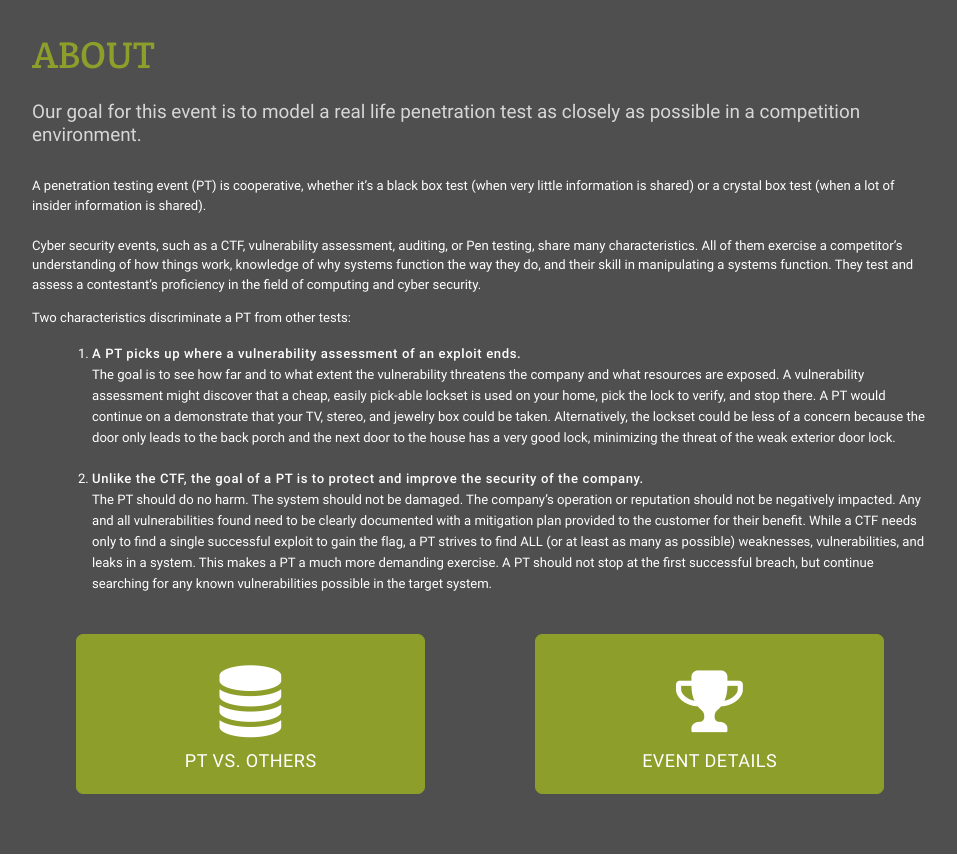
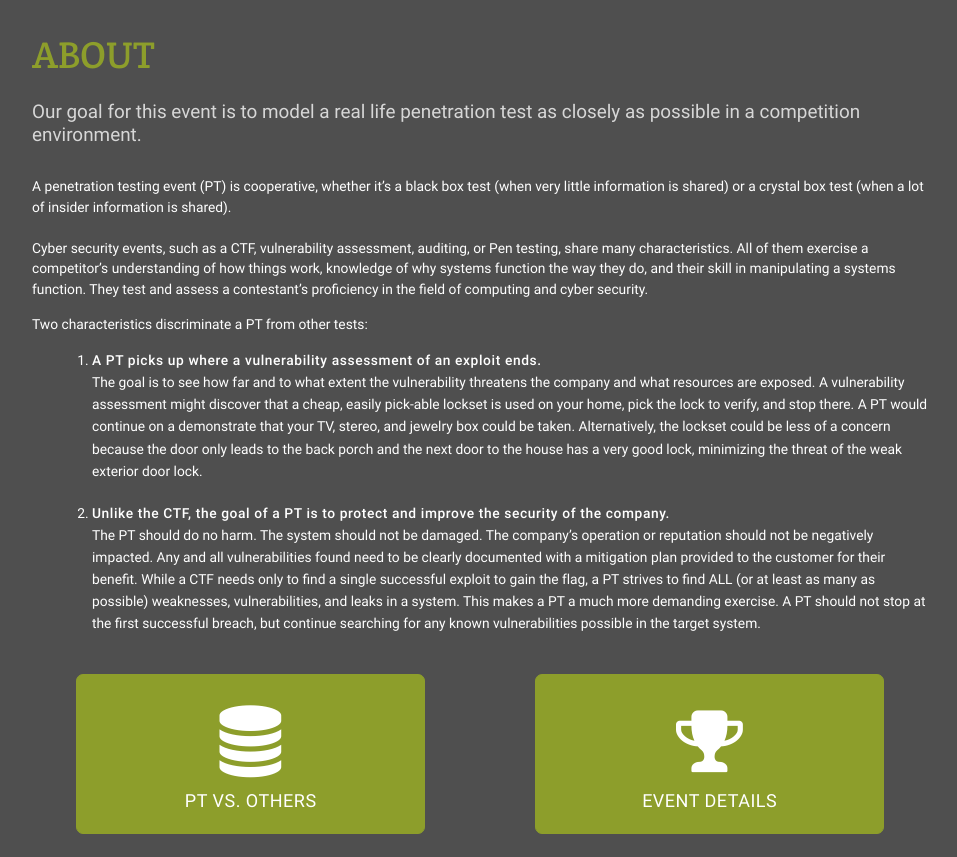
Before and after one commit to lauravsilva/CPTC, a plain HTML site: page index.html in a window 1280 px wide. Shown: the part 1137-1994 px from the top of the page, without its empty margins (160-1117 px from the left). Drawn offline with nearby package versions, Linux system fonts and the light colour scheme.

Commit message:
Made the font a little bigger

```diff
--- a/assets/css/style.css
+++ b/assets/css/style.css
@@ -496,16 +496,16 @@
 .about-list li {
     margin: auto auto 20px 20px;
     line-height: 160%;
-    font-size: .875em;
+    font-size: .92em;
 }
 
 .description{
-    font-size: .875em;
+    font-size: .92em;
     margin: 30px auto 20px;
 }
 
 .aboutDesc {
-    font-size: .875em;
+    font-size: .92em;
 }
 
 /* SPONSORS */
```
